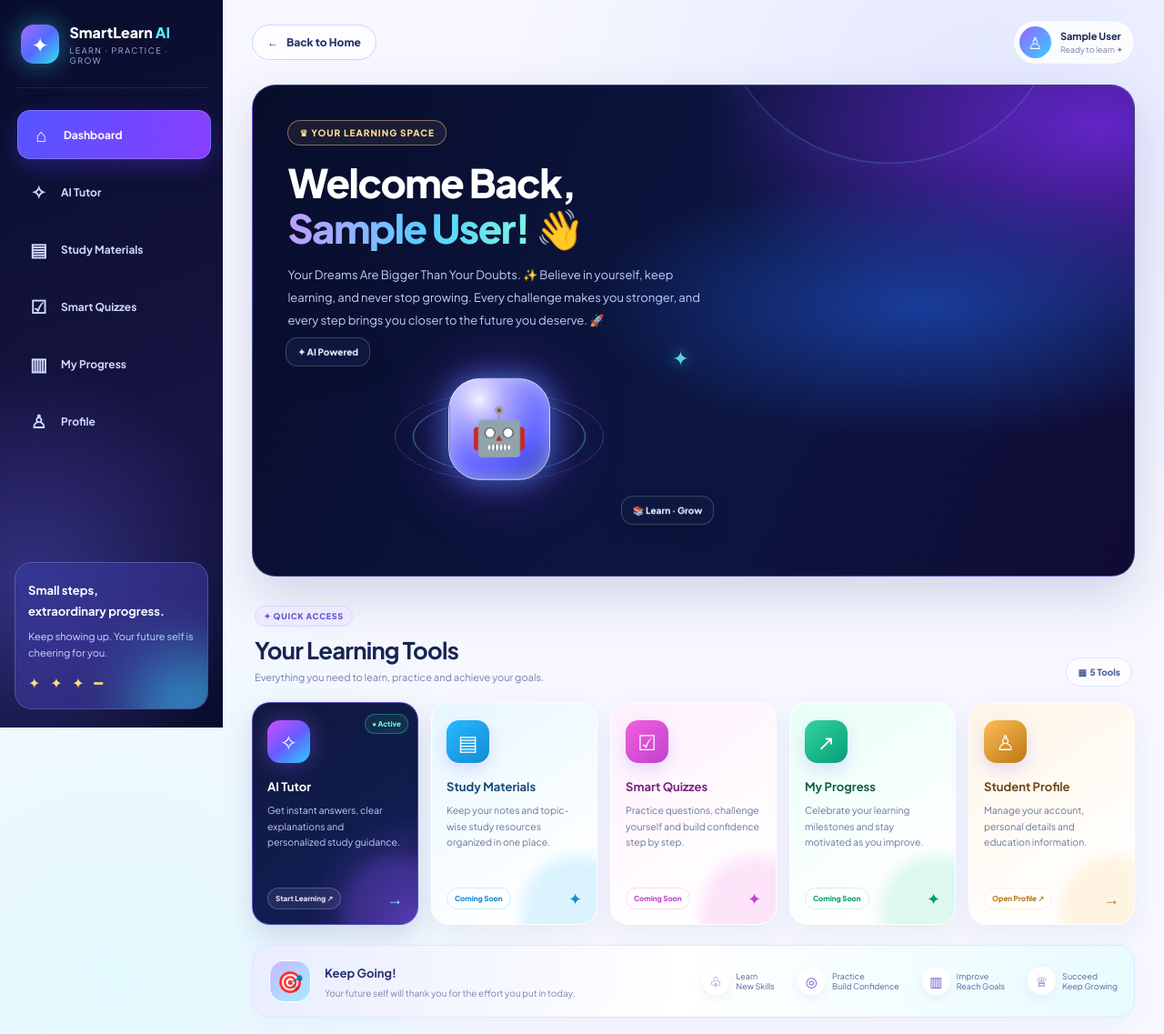
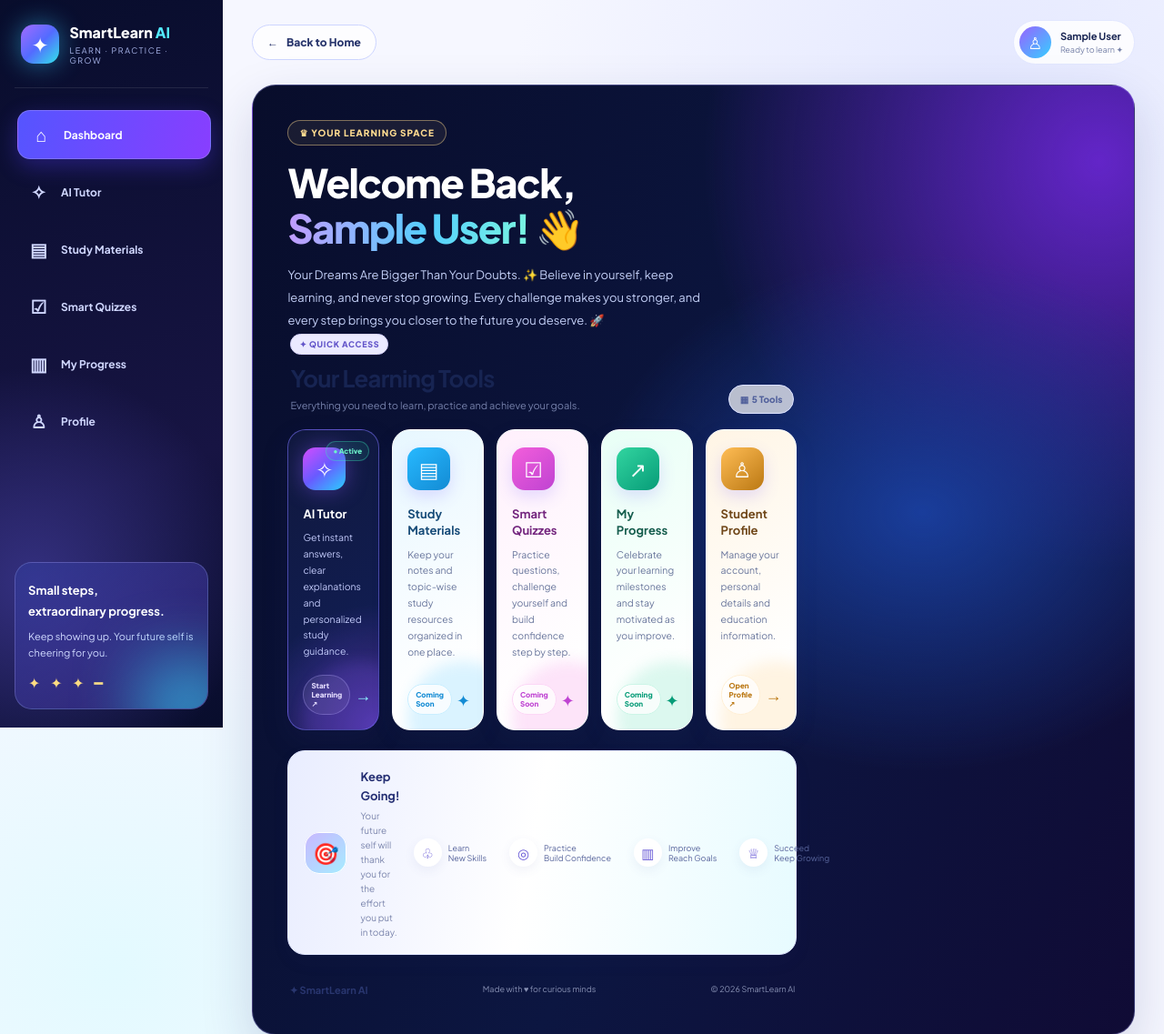
Before and after one commit to Daleshraghav/Smartlearning-AI, a Flask app: page /dashboard in a window 1280 px wide. Shown: the top 1137 px of the page at 91% size. Run offline with Flask 3, Linux system fonts and the light colour scheme; the visitor is signed in with stand-in values (Sample User, id 1); data comes from the database, SQL or seed files in the repository.

Commit message:
Remove hero art from dashboard.html
Removed hero art section from the dashboard template.

```diff
--- a/templates/dashboard.html
+++ b/templates/dashboard.html
@@ -1321,17 +1321,6 @@ button {
          Every challenge makes you stronger, and every step brings you closer to the future you deserve. 🚀
         </p>
 
-
-      <div class="hero-art" aria-hidden="true">
-        <div class="ring"></div>
-        <div class="ring ring-two"></div>
-        <div class="robot">🤖</div>
-        <div class="sparkle">✦</div>
-        <div class="float-label label-one">✦ AI Powered</div>
-        <div class="float-label label-two">📚 Learn · Grow</div>
-      </div>
-    </section>
-
     <!-- LEARNING CARDS -->
     <section id="learning-tools">
       <div class="section-heading">
```
